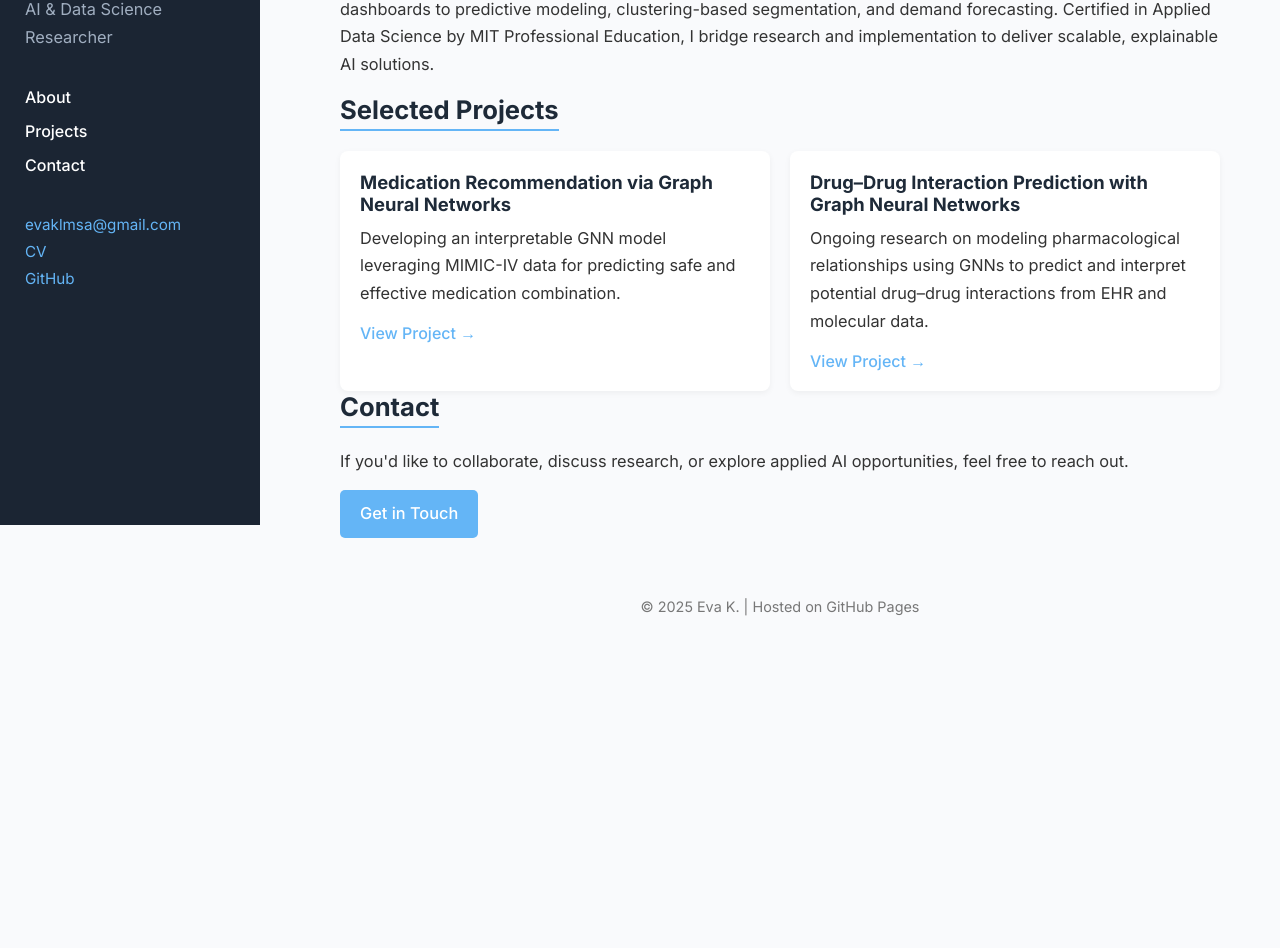
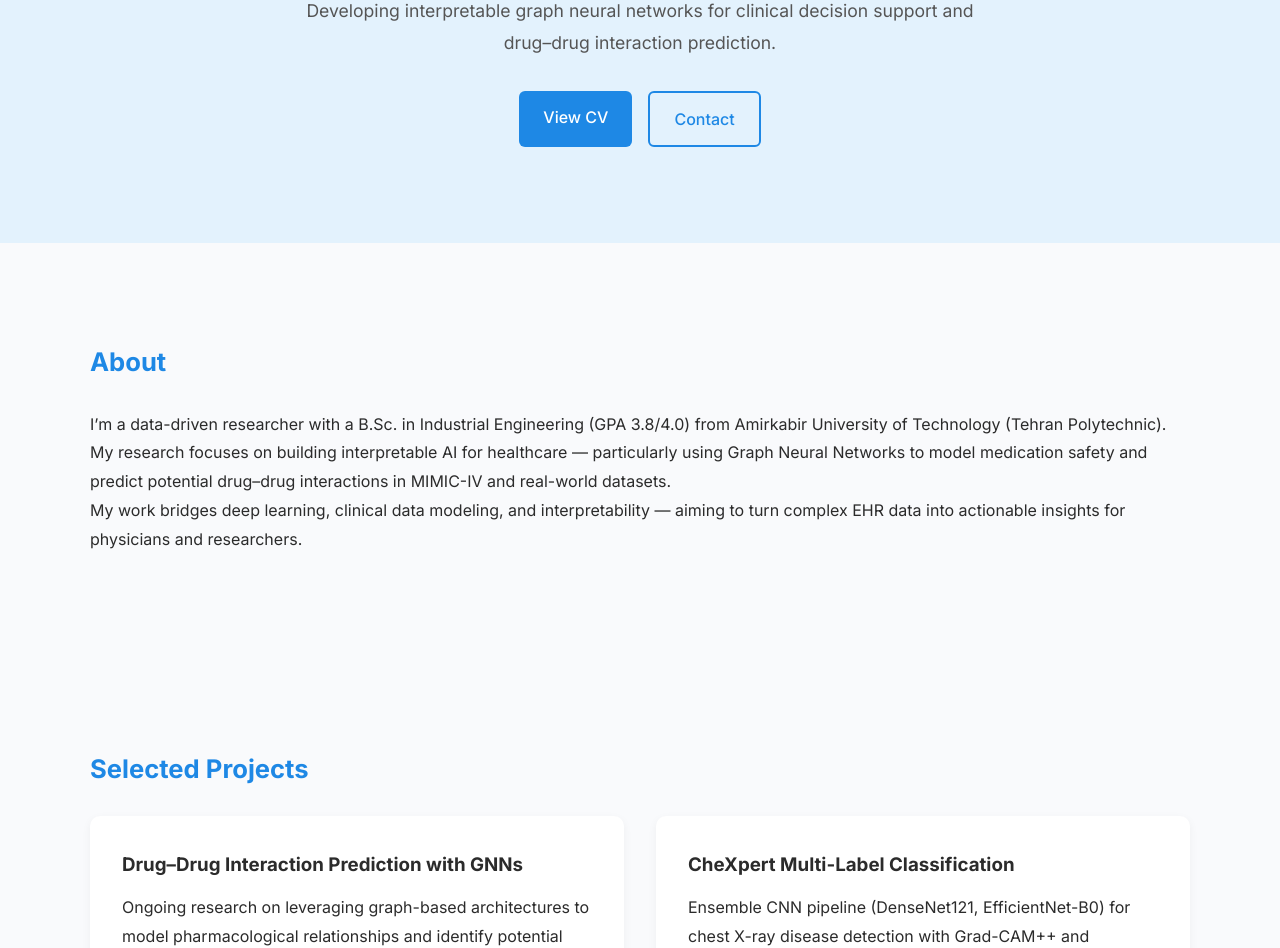
Before and after one commit to evaklmsa/evaklmsa.github.io, a plain HTML site: page index.html in a window 1280 px wide. Shown: the part 275-1223 px from the top of the page. Before the commit the page ends 950 px from the top, so only its background shows below. Drawn offline with Linux system fonts and the light colour scheme.

Commit message:
Add files via upload

```diff
--- a/index.html
+++ b/index.html
@@ -3,77 +3,90 @@
 <head>
   <meta charset="UTF-8" />
   <meta name="viewport" content="width=device-width, initial-scale=1.0" />
-  <title>Eva K. | AI & Data Science</title>
+  <title>Eva | AI & Data Science</title>
+  <link href="https://fonts.googleapis.com/css2?family=Inter:wght@300;400;500;600;700&display=swap" rel="stylesheet">
   <link rel="stylesheet" href="style.css" />
-  <link href="https://fonts.googleapis.com/css2?family=Inter:wght@300;400;500;600;700&display=swap" rel="stylesheet">
 </head>
 
 <body>
-  <aside class="sidebar">
-    <div class="sidebar-inner">
-      <h1>Eva K.</h1>
-      <p class="subtitle">AI & Data Science Researcher</p>
+  <header class="navbar">
+    <div class="container">
+      <h1 class="logo">Eva</h1>
       <nav>
-        <ul class="menu">
+        <ul>
           <li><a href="#about">About</a></li>
           <li><a href="#projects">Projects</a></li>
           <li><a href="#contact">Contact</a></li>
         </ul>
       </nav>
+    </div>
+  </header>
 
-      <div class="contact-links">
-        <a href="mailto:evaklmsa@gmail.com">evaklmsa@gmail.com</a>
-        <a href="cv.pdf" target="_blank">CV</a>
-        <a href="https://github.com/evaklmsa" target="_blank">GitHub</a>
-      </div>
-    </div>
-  </aside>
-
-  <main class="content">
-    <section id="about">
-      <h2>About</h2>
-      <p>
-        I’m a data-driven researcher passionate about building interpretable AI systems for healthcare.
-        I hold a B.Sc. in Industrial Engineering (GPA 3.8/4.0) from Amirkabir University of Technology (Tehran Polytechnic)
-        and currently focus on applying Graph Neural Networks for medication recommendation and drug–drug interaction prediction using MIMIC-IV.
-      </p>
-      <p>
-        My expertise spans machine learning, deep learning, and data science — from database design and KPI dashboards
-        to predictive modeling, clustering-based segmentation, and demand forecasting.
-        Certified in Applied Data Science by MIT Professional Education,
-        I bridge research and implementation to deliver scalable, explainable AI solutions.
-      </p>
-    </section>
-
-    <section id="projects">
-      <h2>Selected Projects</h2>
-      <div class="projects">
-        <div class="card">
-          <h3>Medication Recommendation via Graph Neural Networks</h3>
-          <p>Developing an interpretable GNN model leveraging MIMIC-IV data for predicting safe and effective medication combination.</p>
-          <a href="https://github.com/evaklmsa/MedRec" target="_blank">View Project →</a>
-        </div>
-
-        <div class="card">
-          <h3>Drug–Drug Interaction Prediction with Graph Neural Networks</h3>
-        <p>
-        Ongoing research on modeling pharmacological relationships using GNNs to predict and interpret potential drug–drug interactions from EHR and molecular data.
-        </p>
-        <a href="https://github.com/evaklmsa/DDI-Multilabel" target="_blank">View Project →</a>
-
+  <main>
+    <section id="hero">
+      <div class="container">
+        <h2>AI & Data Science Researcher</h2>
+        <p class="tagline">Developing interpretable graph neural networks for clinical decision support and drug–drug interaction prediction.</p>
+        <div class="cta">
+          <a href="cv.pdf" target="_blank" class="button">View CV</a>
+          <a href="mailto:evaklmsa@gmail.com" class="button-outline">Contact</a>
         </div>
       </div>
     </section>
 
-    <section id="contact">
-      <h2>Contact</h2>
-      <p>If you'd like to collaborate, discuss research, or explore applied AI opportunities, feel free to reach out.</p>
-      <p><a href="mailto:evaklmsa@gmail.com" class="button">Get in Touch</a></p>
+    <section id="about" class="section">
+      <div class="container">
+        <h2>About</h2>
+        <p>
+          I’m a data-driven researcher with a B.Sc. in Industrial Engineering (GPA 3.8/4.0) from Amirkabir University of Technology (Tehran Polytechnic).
+          My research focuses on building interpretable AI for healthcare — particularly using Graph Neural Networks to model medication safety and predict potential drug–drug interactions in MIMIC-IV and real-world datasets.
+        </p>
+        <p>
+          My work bridges deep learning, clinical data modeling, and interpretability — aiming to turn complex EHR data into actionable insights for physicians and researchers.
+        </p>
+      </div>
     </section>
 
-    <footer>
-      © 2025 Eva K. | Hosted on GitHub Pages
-    </footer>
+    <section id="projects" class="section">
+      <div class="container">
+        <h2>Selected Projects</h2>
+
+        <div class="project-grid">
+          <div class="card">
+            <h3>Drug–Drug Interaction Prediction with GNNs</h3>
+            <p>
+              Ongoing research on leveraging graph-based architectures to model pharmacological relationships
+              and identify potential drug–drug interactions with high interpretability and calibration reliability.
+            </p>
+            <a href="https://github.com/YOURUSERNAME/ddi-gnn" target="_blank">View Project →</a>
+          </div>
+
+          <div class="card">
+            <h3>CheXpert Multi-Label Classification</h3>
+            <p>
+              Ensemble CNN pipeline (DenseNet121, EfficientNet-B0) for chest X-ray disease detection with Grad-CAM++ and temperature calibration.
+            </p>
+            <a href="https://github.com/YOURUSERNAME/chexpert" target="_blank">View Project →</a>
+          </div>
+        </div>
+      </div>
+    </section>
+
+    <section id="contact" class="section">
+      <div class="container">
+        <h2>Get in Touch</h2>
+        <p>
+          Open to collaborations and research discussions in AI for healthcare, graph learning, and model interpretability.
+        </p>
+        <a href="mailto:evaklmsa@gmail.com" class="button">Send an Email</a>
+      </div>
+    </section>
   </main>
+
+  <footer>
+    <div class="container">
+      © 2025 Eva | Hosted on GitHub Pages
+    </div>
+  </footer>
 </body>
 </html>
--- a/style.css
+++ b/style.css
@@ -1,9 +1,8 @@
 :root {
   --bg: #f9fafc;
-  --sidebar-bg: #1b2533;
-  --accent: #64b5f6;
-  --text-main: #333;
-  --text-light: #a0aec0;
+  --text: #2b2b2b;
+  --accent: #1e88e5;
+  --light-accent: #e3f2fd;
   --font: 'Inter', sans-serif;
 }
 
@@ -15,153 +14,171 @@
 
 body {
   font-family: var(--font);
-  color: var(--text-main);
   background: var(--bg);
-  display: flex;
-  min-height: 100vh;
+  color: var(--text);
+  line-height: 1.8;
 }
 
-.sidebar {
-  position: fixed;
+/* Navbar */
+.navbar {
+  position: sticky;
   top: 0;
-  left: 0;
-  width: 260px;
-  height: 100vh;
-  background: var(--sidebar-bg);
-  color: #fff;
-  display: flex;
-  flex-direction: column;
-  justify-content: center;
-  padding: 40px 25px;
+  background: white;
+  box-shadow: 0 2px 10px rgba(0,0,0,0.05);
+  z-index: 100;
+  padding: 0.8rem 0;
 }
 
-.sidebar h1 {
-  font-size: 1.9rem;
-  margin-bottom: 6px;
+.navbar .container {
+  width: 90%;
+  max-width: 1100px;
+  margin: 0 auto;
+  display: flex;
+  align-items: center;
+  justify-content: space-between;
 }
 
-.sidebar .subtitle {
-  color: var(--text-light);
-  font-weight: 400;
-  margin-bottom: 35px;
+.logo {
+  font-size: 1.5rem;
+  font-weight: 700;
+  color: var(--accent);
 }
 
-.sidebar nav ul {
+nav ul {
+  display: flex;
   list-style: none;
-  margin-bottom: 40px;
+  gap: 2rem;
 }
 
-.sidebar nav ul li {
-  margin-bottom: 14px;
-}
-
-.sidebar nav ul li a {
+nav a {
+  color: var(--text);
   text-decoration: none;
-  color: #fff;
   font-weight: 500;
   transition: color 0.2s;
 }
 
-.sidebar nav ul li a:hover {
+nav a:hover {
   color: var(--accent);
 }
 
-.contact-links a {
-  display: block;
-  color: var(--accent);
-  text-decoration: none;
-  margin-bottom: 8px;
-  font-size: 0.95rem;
+/* Hero */
+#hero {
+  background: var(--light-accent);
+  text-align: center;
+  padding: 8rem 1rem 6rem;
 }
 
-.content {
-  margin-left: 280px;
-  padding: 60px 60px;
-  flex: 1;
+#hero h2 {
+  font-size: 2rem;
+  margin-bottom: 1rem;
 }
 
-h2 {
-  font-size: 1.6rem;
-  color: #1e2a38;
-  border-bottom: 2px solid var(--accent);
-  display: inline-block;
-  margin-bottom: 20px;
-  padding-bottom: 4px;
+#hero .tagline {
+  font-size: 1.1rem;
+  color: #555;
+  max-width: 700px;
+  margin: 0 auto 2rem;
 }
 
-p {
-  line-height: 1.7;
-  margin-bottom: 15px;
-  font-size: 1.02rem;
+.cta {
+  display: flex;
+  justify-content: center;
+  gap: 1rem;
 }
 
-.projects {
+.button, .button-outline {
+  padding: 0.75rem 1.5rem;
+  border-radius: 6px;
+  font-weight: 500;
+  text-decoration: none;
+  transition: all 0.2s ease;
+}
+
+.button {
+  background: var(--accent);
+  color: white;
+}
+
+.button:hover {
+  background: #1565c0;
+}
+
+.button-outline {
+  border: 2px solid var(--accent);
+  color: var(--accent);
+}
+
+.button-outline:hover {
+  background: var(--accent);
+  color: white;
+}
+
+/* Sections */
+.section {
+  padding: 6rem 1rem;
+}
+
+.section h2 {
+  font-size: 1.6rem;
+  color: var(--accent);
+  margin-bottom: 1.5rem;
+}
+
+.container {
+  width: 90%;
+  max-width: 1100px;
+  margin: 0 auto;
+}
+
+/* Projects */
+.project-grid {
   display: grid;
-  grid-template-columns: 1fr 1fr;
-  gap: 20px;
+  grid-template-columns: repeat(auto-fit, minmax(320px, 1fr));
+  gap: 2rem;
 }
 
 .card {
   background: white;
-  border-radius: 8px;
-  padding: 20px;
-  box-shadow: 0 2px 6px rgba(0,0,0,0.05);
+  padding: 2rem;
+  border-radius: 10px;
+  box-shadow: 0 3px 10px rgba(0,0,0,0.05);
   transition: transform 0.2s ease;
 }
 
 .card:hover {
-  transform: translateY(-4px);
+  transform: translateY(-5px);
 }
 
 .card h3 {
-  font-size: 1.15rem;
-  margin-bottom: 10px;
-  color: #1e2a38;
+  margin-bottom: 0.75rem;
+}
+
+.card p {
+  margin-bottom: 1rem;
 }
 
 .card a {
   color: var(--accent);
+  font-weight: 500;
   text-decoration: none;
-  font-weight: 500;
 }
 
-.button {
-  display: inline-block;
-  background: var(--accent);
-  color: white;
-  padding: 10px 20px;
-  border-radius: 5px;
-  text-decoration: none;
-  font-weight: 500;
-  transition: background 0.2s ease;
+/* Footer */
+footer {
+  background: white;
+  text-align: center;
+  padding: 2rem 0;
+  color: #666;
+  font-size: 0.9rem;
+  box-shadow: 0 -2px 8px rgba(0,0,0,0.03);
 }
 
-.button:hover {
-  background: #509fe0;
-}
-
-footer {
-  margin-top: 60px;
-  text-align: center;
-  font-size: 0.9rem;
-  color: #777;
-}
-
-@media (max-width: 900px) {
-  .projects {
-    grid-template-columns: 1fr;
+/* Responsive */
+@media (max-width: 768px) {
+  #hero {
+    padding: 5rem 1rem;
+  }
+  nav ul {
+    gap: 1rem;
   }
 }
-
-@media (max-width: 700px) {
-  .sidebar {
-    position: relative;
-    width: 100%;
-    height: auto;
-    padding: 25px 20px;
-  }
-  .content {
-    margin-left: 0;
-    padding: 30px 20px;
-  }
-}
```
